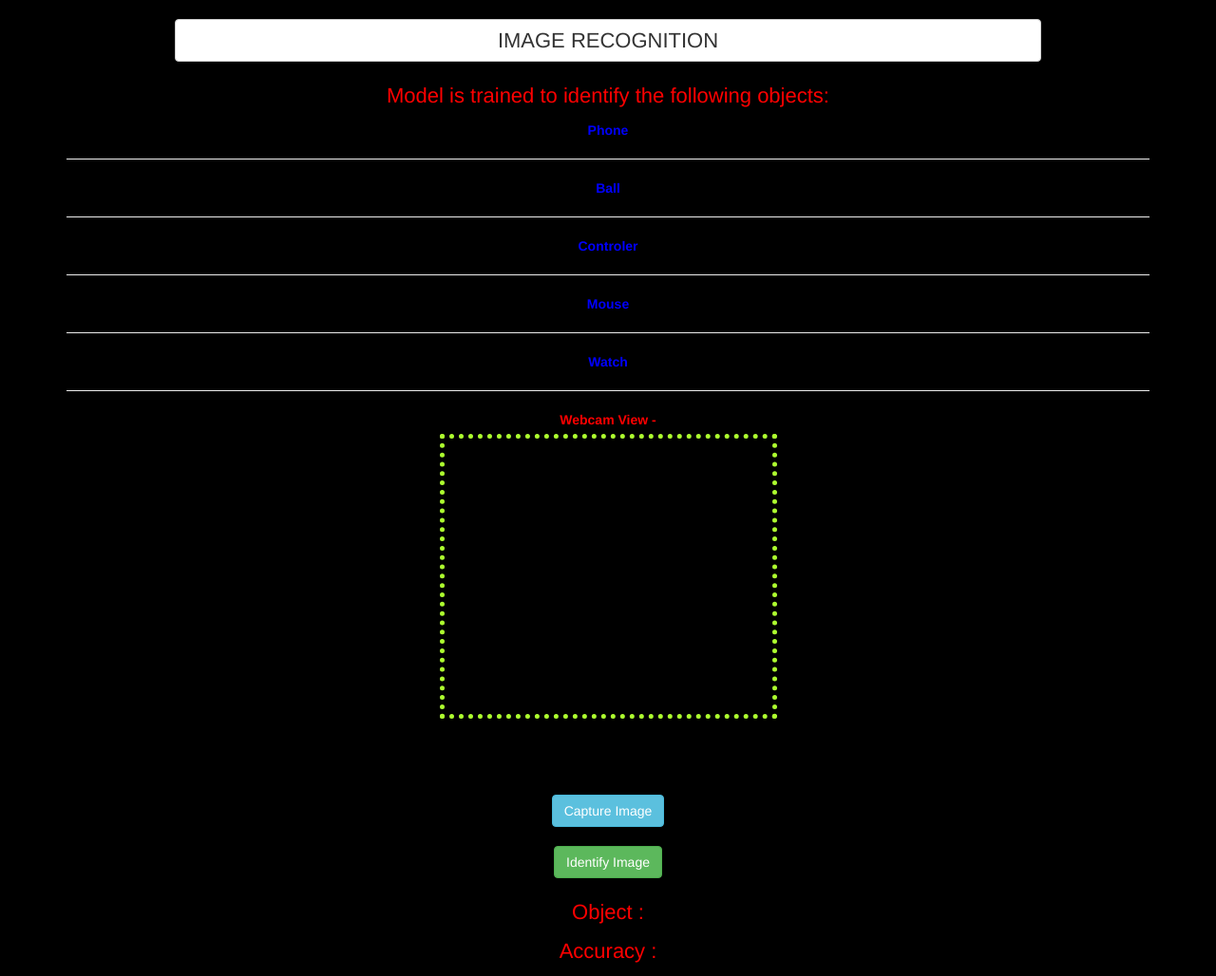
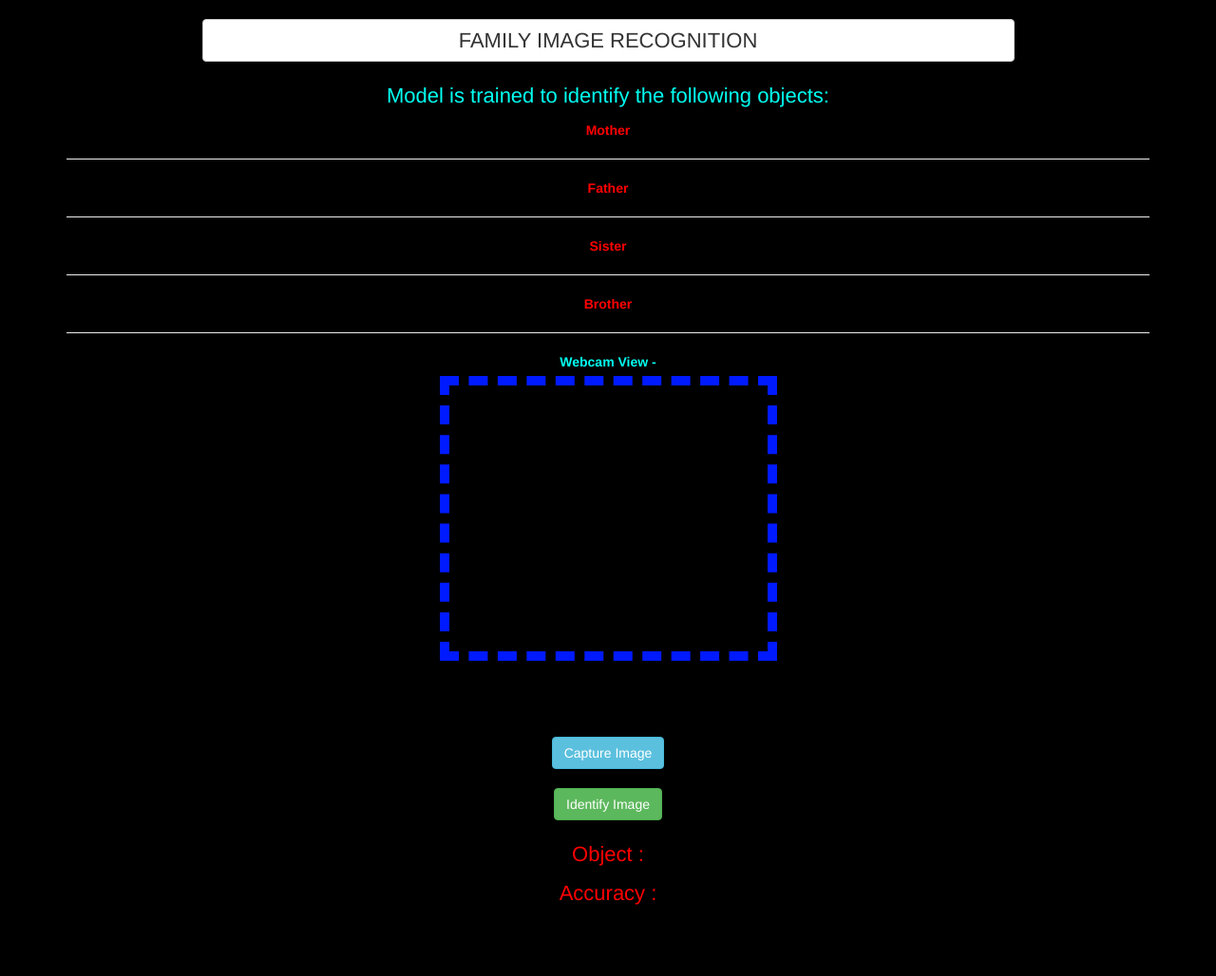
Before and after one commit to VirTondon/Family_Image_Recognizer, a plain HTML site: page index.html in a window 1280 px wide. Shown: the whole page at 95% size. After the commit the page ends 967 px from the top, so only its background shows below. Drawn offline with nearby package versions, Linux system fonts and the light colour scheme; a script that the page names is missing.

Commit message:
Add files via upload

```diff
--- a/index.html
+++ b/index.html
@@ -6,7 +6,7 @@
     <link rel="stylesheet" href="https://maxcdn.bootstrapcdn.com/bootstrap/3.4.0/css/bootstrap.min.css">
     <script src="https://ajax.googleapis.com/ajax/libs/jquery/3.4.1/jquery.min.js"></script>
     <script src="https://maxcdn.bootstrapcdn.com/bootstrap/3.4.0/js/bootstrap.min.js"></script>
-    <script src="https://unpkg.com/ml5@0.4.3/dist/ml5.min.js"></script>
+    <script src="https://unpkg.com//ml5@0.4.3/dist/ml5.min.js"></script>
     <script src="https://cdnjs.cloudflare.com/ajax/libs/webcamjs/1.0.26/webcam.js"></script>
 
    <link rel="stylesheet" href="style.css">
@@ -17,20 +17,18 @@
   <div class="container">
 
     <center>
-        <h3 class="btn btn-default heading">IMAGE RECOGNITION</h3>
+        <h3 class="btn btn-default heading"> FAMILY IMAGE RECOGNITION</h3>
       <br><br>
 
       <p style="font-size: 22px;">Model is trained to identify the following objects: </p>
         <b class="name_of_objects">
-            Phone
+            Mother
             <hr>
-            Ball
+            Father
             <hr>
-            Controler
+            Sister
             <hr>
-            Mouse
-            <hr>
-            Watch
+            Brother
             <hr>
         </b>
       <label>Webcam View - </label>
@@ -43,8 +41,8 @@
         <button onclick="check();" class="btn btn-success">Identify Image</button>
       <br><br>
 
-      <p  style="font-size: 22px;">Object : <span id="result_object_name"></span> </p>
-      <p style="font-size: 22px;">Accuracy :  <span id="result_object_accuracy"></span></p>
+      <p id="result_object_name"style="font-size: 22px;">Object :  </p>
+      <p id="result_object_accuracy" style="font-size: 22px;">Accuracy :  </p>
     </center>
 
   </div>
--- a/main.js
+++ b/main.js
@@ -1,3 +1,4 @@
+
 Webcam.set({
     width:355,
     height:300,
@@ -7,7 +8,7 @@ Webcam.set({
 
 camera = document.getElementById("camera");
 
-webcam.attach('#camera');
+Webcam.attach('#camera');
 
 function take_snapshot()
 {
@@ -16,9 +17,9 @@ function take_snapshot()
     });
 }
 
-console.log('ml5 version:' , m15.version);
+console.log('ml5 version:' , ml5.version);
 
-classifier = ml5.imageClassifier('https://teachablemachine.withgoogle.com/models/NhoB_OULy/model.json',modelLoaded);
+classifier = ml5.imageClassifier('https://teachablemachine.withgoogle.com/models/NLjjF_AWN/model.json',modelLoaded);
 
 function modelLoaded()
 {
@@ -41,6 +42,6 @@ function gotResult(error, results)
     {
         console.log(results);
         document.getElementById("result_object_name").innerHTML = results[0].label;
-        document.getElementById("result_object_accuracy").innerHTML = results[0].confidence.toFixed(2);
+        document.getElementById("result_object_accuracy").innerHTML = results[0].confidence.toFixed(3);
     }
 }
--- a/style.css
+++ b/style.css
@@ -1,19 +1,19 @@
 body{
-    color:red;
-    background:black ;
+    color:rgb(0, 255, 242);
+    background:rgb(0, 0, 0) ;
 }
 .heading
 {
-    width: 80%;
+    width: 75%;
     font-size: 22px;
 }
 #camera
 {
-    border: 5px dotted greenyellow;
+    border: 10px dashed rgb(0, 26, 255);
     width: 355px;
     height:300 ;
 }
 .name_of_objects , #result_object_name, #result_object_accuracy
 {
-    color: blue;
+    color: rgb(255, 0, 0);
 }
```
